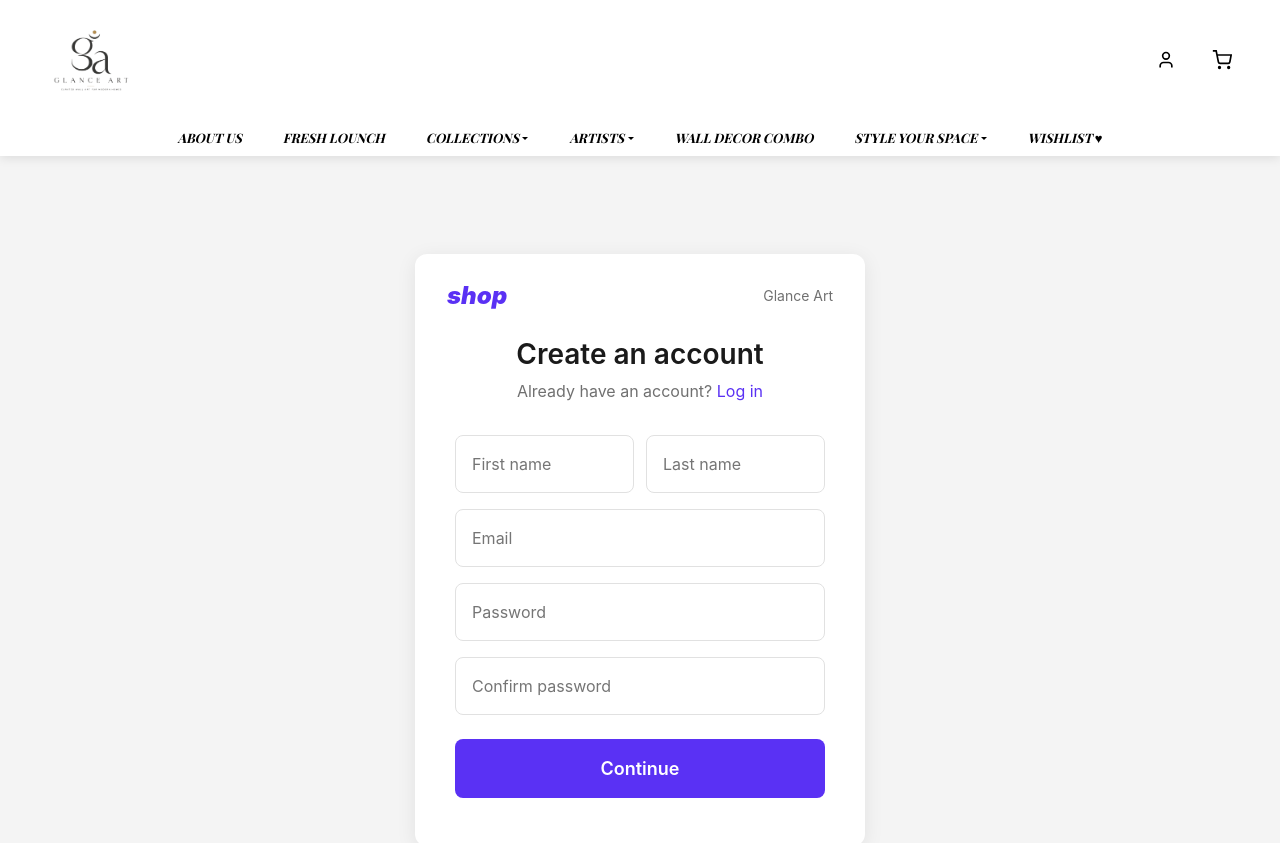
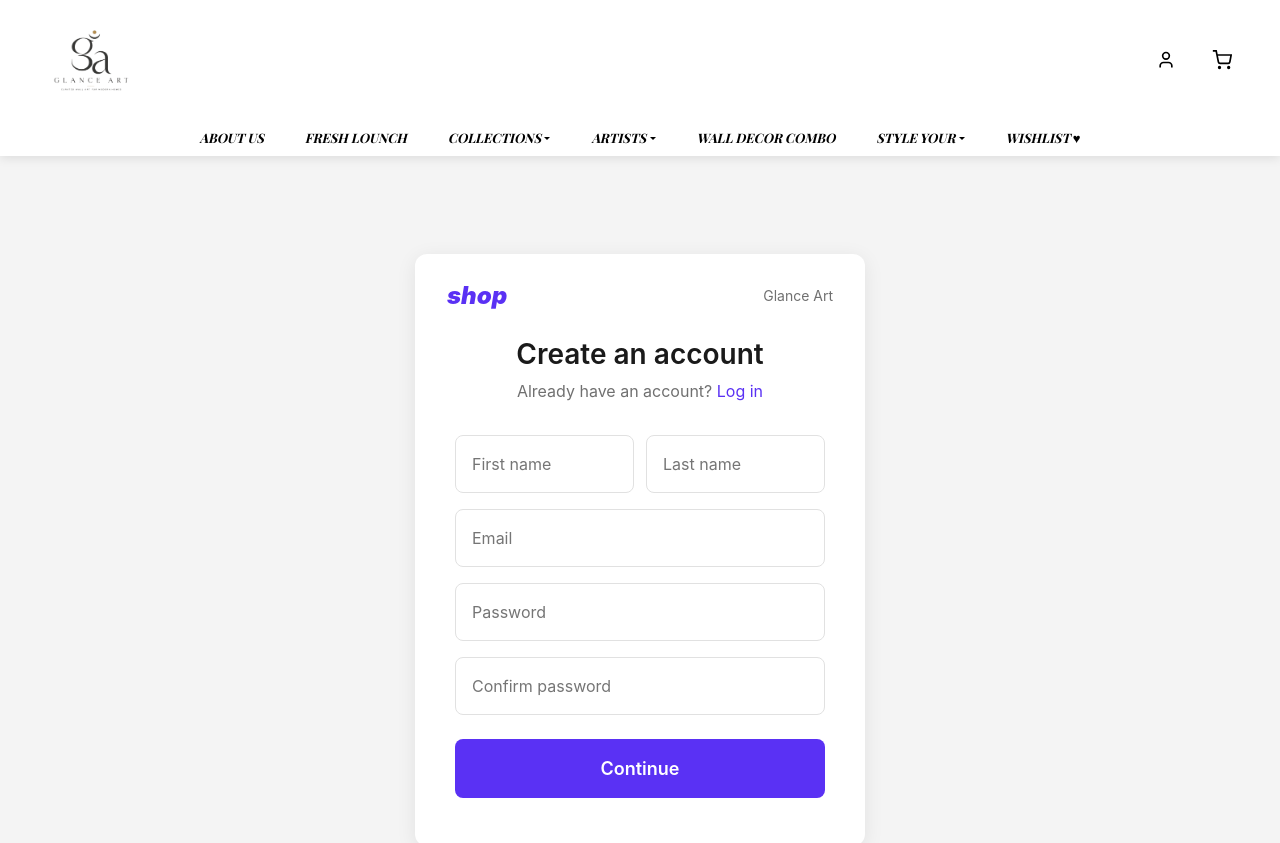
Before and after one commit to Sugaam-dev/GlanceArt, a React (Vite) app: page /login/shop in a window 1280 px wide. Shown: the top 843 px of the page. Built offline with nearby package versions, Linux system fonts and the light colour scheme.

Commit message:
updated navbar code

```diff
--- a/src/Components/Navbar/Navbar.css
+++ b/src/Components/Navbar/Navbar.css
@@ -1,4 +1,4 @@
-/* ==========================================
+ /*==========================================
    1. BASE STYLES (Desktop / Transparent)
    ========================================== */
 
--- a/src/Components/Navbar/Navbar.jsx
+++ b/src/Components/Navbar/Navbar.jsx
@@ -69,7 +69,7 @@ export default function CustomNavbar({ isScrolled }) {
             </NavDropdown> */}
 
             <NavDropdown
-                title={<span onClick={() => window.location.href = '/shop-by-nook'} style={{ cursor: 'pointer' }}>STYLE YOUR SPACE</span>}
+                title={<span onClick={() => window.location.href = '/shop-by-nook'} style={{ cursor: 'pointer' }}>STYLE YOUR</span>}
                 id="nook-drop"
                 className="nav-item-custom dropdown-custom nook-dropdown"
             >
```
